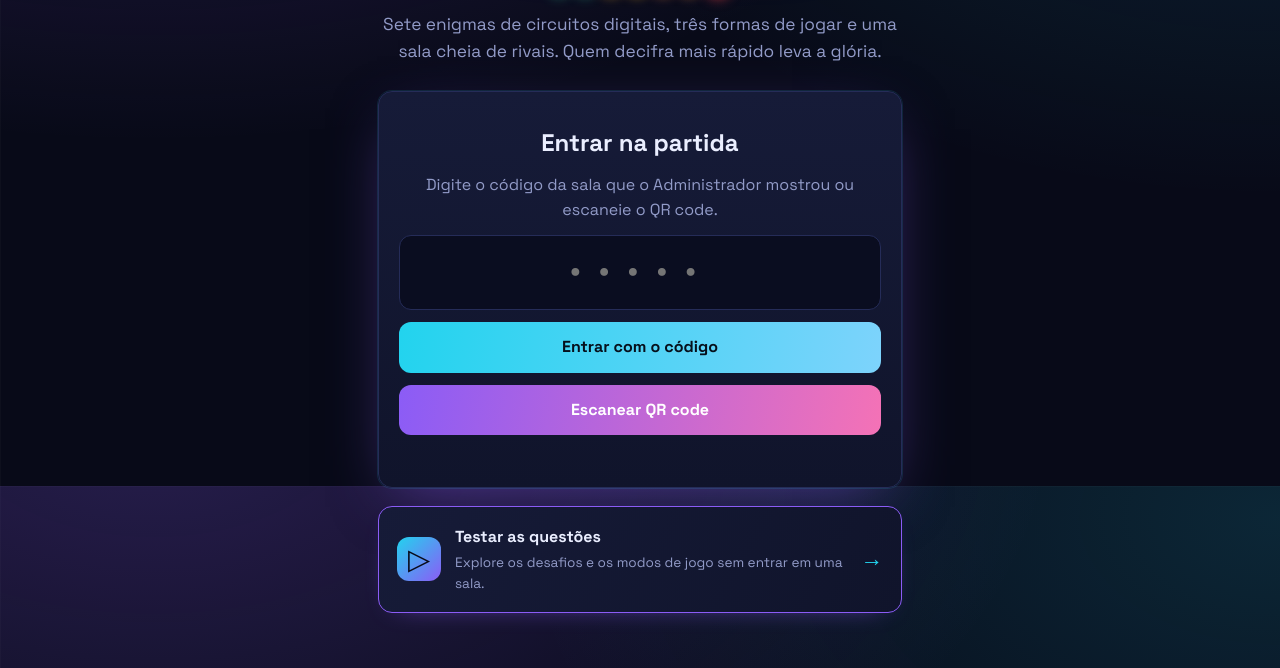
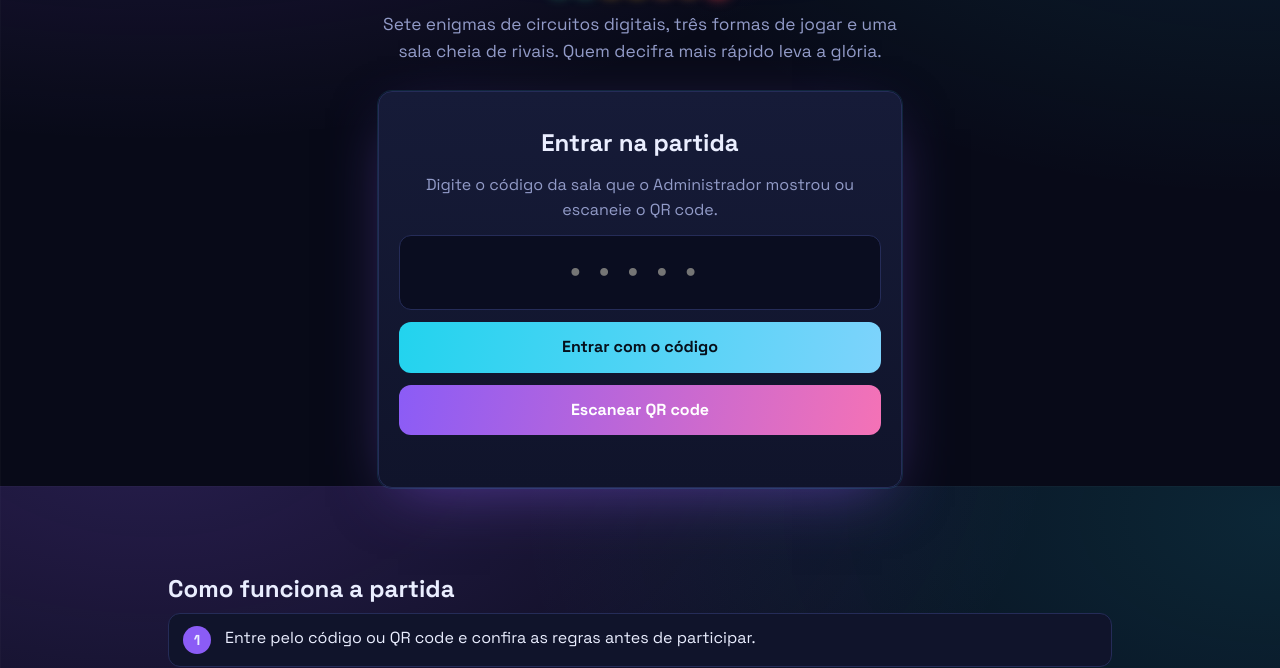
Before and after one commit to Elton-code7/Seven-Puzzles, a website with bundled scripts: page public/index.html in a window 1280 px wide. Shown: the part 314-982 px from the top of the page. Built offline with nearby package versions, Linux system fonts and the light colour scheme; a web font is replaced by a local one.

Commit message:
Remove test launch link from index.html
Removed test launch link from the main section.

```diff
--- a/public/index.html
+++ b/public/index.html
@@ -36,7 +36,6 @@
         <button id="scan" class="btn alt block">Escanear QR code</button>
         <p id="homeErr" class="err center" role="alert"></p>
       </div>
-      <a class="test-launch" href="/teste.html"><span class="test-launch-icon" aria-hidden="true">▷</span><span><strong>Testar as questões</strong><small>Explore os desafios e os modos de jogo sem entrar em uma sala.</small></span><span class="test-launch-arrow" aria-hidden="true">→</span></a>
     </section>
 
     <section id="como" class="block">
```
